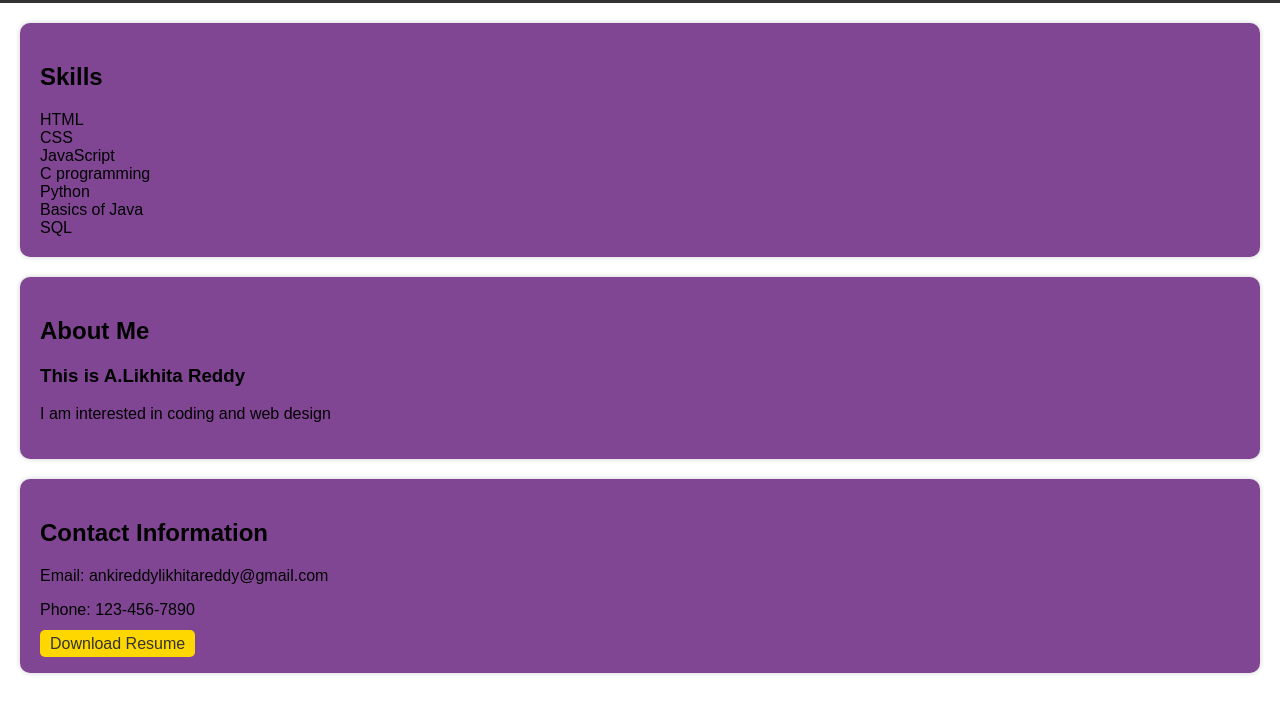
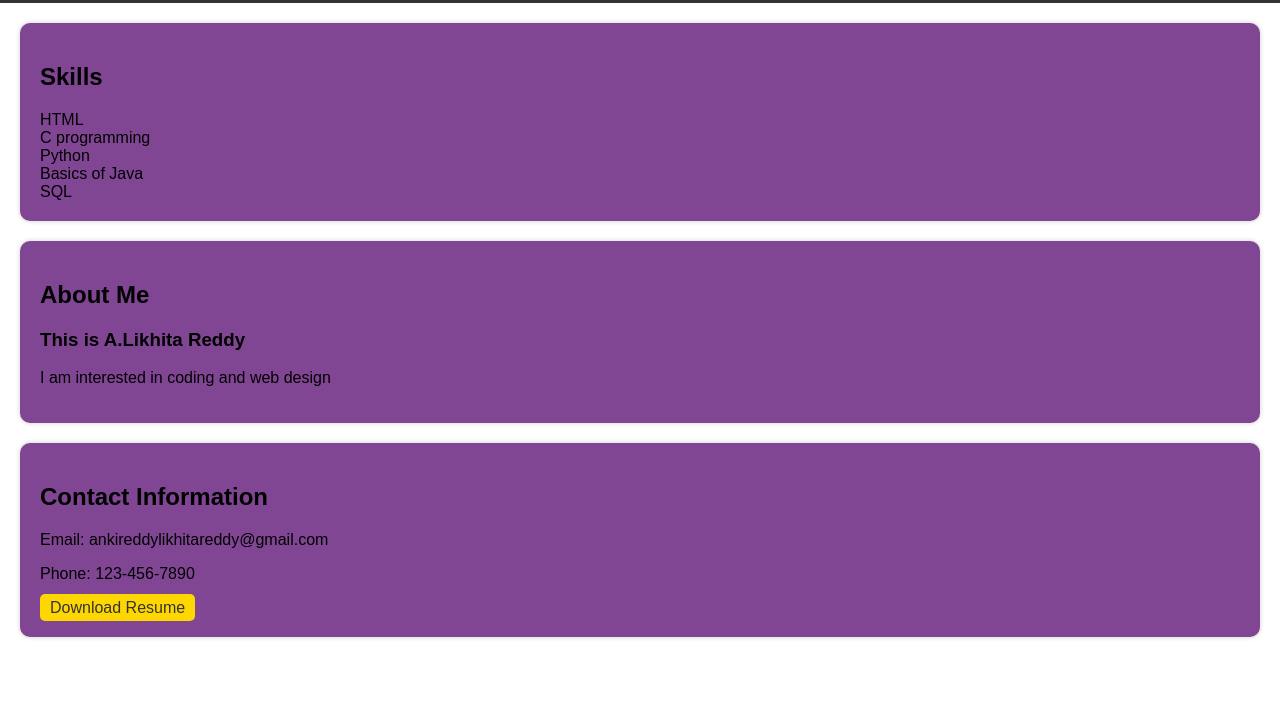
Before and after one commit to Likhita098/TXON, a plain HTML site: page TXON_4/index.html in a window 1280 px wide. Shown: the part 63-776 px from the top of the page. Drawn offline with Linux system fonts and the light colour scheme; files whose address does not match are found by name.

Commit message:
Update index.html

```diff
--- a/TXON_4/index.html
+++ b/TXON_4/index.html
@@ -24,8 +24,6 @@
         <h2>Skills</h2>
         <ul>
             <li>HTML</li>
-            <li>CSS</li>
-            <li>JavaScript</li>
             <li>C programming</li>
 			<li>Python</li>
             <li>Basics of Java</li>
```
